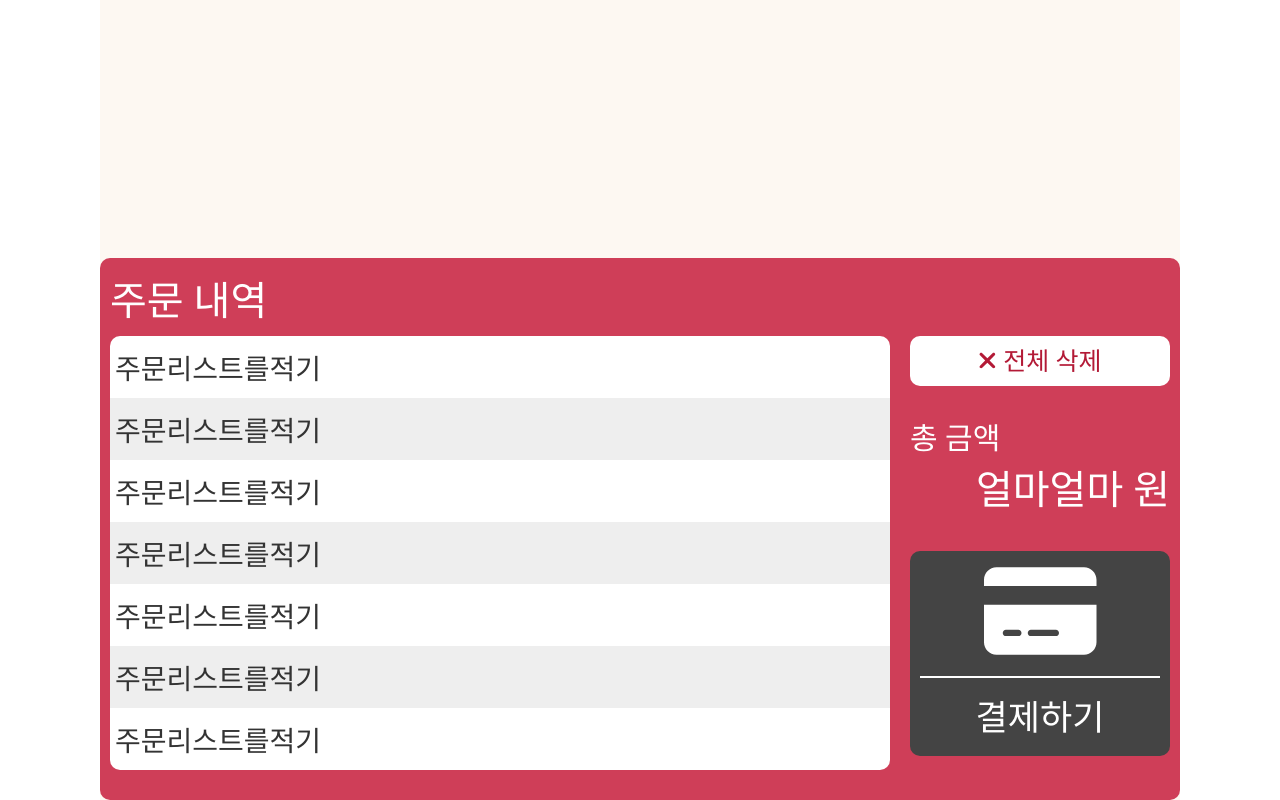
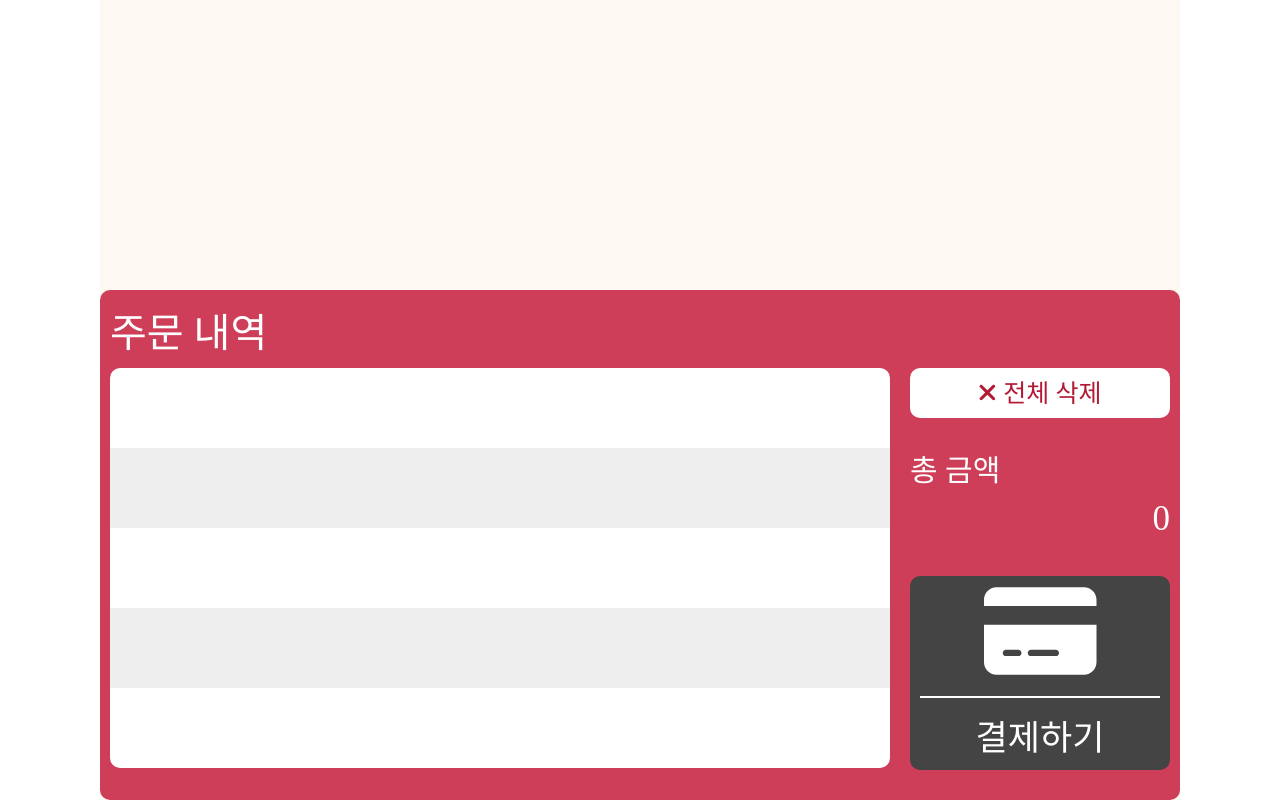
Before and after one commit to Jinju-Jeon/gongcha, a React (Create React App) app: page /gongcha/menu in a window 1280 px wide. Shown: the part 1120-1920 px from the top of the page. Built offline with nearby package versions, Linux system fonts and the light colour scheme; a web font is replaced by a local one.

Commit message:
메뉴-현재리스트 구현 중

```diff
--- a/src/component/OrderList.js
+++ b/src/component/OrderList.js
@@ -2,22 +2,62 @@ import React from 'react'
 import { FontAwesomeIcon } from '@fortawesome/react-fontawesome'
 import { faXmark, faCreditCard } from '@fortawesome/free-solid-svg-icons'
 
+import { useSelector, useDispatch } from 'react-redux'
+
 
 
 export default function OrderList() {
+  const state = useSelector(state=>state)
+  const nowOrder = state.order
+  console.log(nowOrder)
+  let nowPrice = 0
+
+  nowOrder.forEach((el)=>{
+    let topPrice = 0
+    el.topping.forEach((el)=>{
+      topPrice+=el.price
+    })
+    nowPrice += ((el.item.price+topPrice)*el.quant)
+    console.log(nowPrice)
+  })
+
+
+  let liShape = []
+  if(nowOrder.length<4){
+    liShape = Array(4-nowOrder.length).fill('')
+  }
+
+
   return (
     <div className='bottom'>
           <h1>주문 내역</h1>
           <div>
             <div className='order_cover'>
                 <ul className='order_list'>
-                  <li>주문리스트를적기</li>
-                  <li>주문리스트를적기</li>
-                  <li>주문리스트를적기</li>
-                  <li>주문리스트를적기</li>
-                  <li>주문리스트를적기</li>
-                  <li>주문리스트를적기</li>
-                  <li>주문리스트를적기</li>
+                  {nowOrder.map((el,i)=>{
+                    return(
+                      <li key={i}>
+                        <p>
+                          <span>{i+1}. {el.item.name}</span>
+                          <span>
+                            {(el.item.price)}원
+                          </span>
+                        </p>
+                        {el.cup} -
+                        얼음 {el.ice} -
+                        당도 {el.sugarSelect}% -
+                        {el.topping.length===0 ? " 없음" :
+                          el.topping.map((element,j) => (<span key={j}> {element.name}</span>))
+                        } -
+                        수량: {el.quant}
+                        <button>
+                          삭제
+                        </button>
+                      </li>
+                    )})}
+
+                  {nowOrder.length<4 ? liShape.map((item,i)=>(<li key={i}></li>)) : ""}
+
                 </ul>
             </div>
             <div className='menu_btn'>
@@ -25,7 +65,7 @@ export default function OrderList() {
                 <div className='total'>
                   <p>총 금액</p>
                   <p>
-                    얼마얼마 원
+                    {nowPrice}
                   </p>
                 </div>
                 <button className='pay'>
--- a/src/data/store.js
+++ b/src/data/store.js
@@ -7,7 +7,7 @@ const order = createSlice({
 
     reducers: {
         addItem(state,action){
-            console.log(action.payload)
+            state.push(action.payload)
         }
 
     },
--- a/src/page/Menu.js
+++ b/src/page/Menu.js
@@ -3,6 +3,7 @@ import { Outlet, Link, useLocation } from 'react-router-dom'
 import { FontAwesomeIcon } from '@fortawesome/react-fontawesome'
 import { faHouse } from '@fortawesome/free-solid-svg-icons'
 import OrderList from '../component/OrderList'
+
 
 export default function Menu() {
   const nowPath = useLocation().pathname.replace('/menu/','')
--- a/src/page/Option.js
+++ b/src/page/Option.js
@@ -26,7 +26,7 @@ export default function Option() {
   const navigate = useNavigate()
 
   const dispatch = useDispatch()
-  const state = useSelector(state=>state)
+
 
   const item = useLocation().state.menu
 
@@ -72,22 +72,6 @@ export default function Option() {
   if(item.sugar.length===1){sugarDefault=item.sugar[0]}
   const [sugarSelect, setSugar] = useState(sugarDefault)
   function sugarAction(e){
-
-    /* setSugar(Number(e.target.value))
-
-    const sugarWh = [0,30,50,70,100]
-    const sugarEl = document.querySelectorAll('.select_sugar label')
-    const nth = sugarWh.findIndex((el)=>(el===Number(e.target.value)))
-
-
-    sugarEl.forEach((item,i)=>{
-      if(i===nth){
-        item.classList.add('checked')
-      } else{
-        item.classList.remove('checked')
-      }} */
-
-
     setSugar(Number(e.target.value))
     const sugarEl = document.querySelectorAll('.select_sugar label')
     sugarEl.forEach((item)=>{
@@ -166,6 +150,27 @@ export default function Option() {
   const [nowPrice,setPrice] = useState(item.price)
 
 
+  function storing(){
+    if(cupSelect===-1){
+      alert('컵을 선택해주세요')
+      return
+      } else if(iceSelect===-1){
+        alert('얼음량을 선택해주세요')
+        return
+      } else if(sugarSelect===-1){
+        alert('당도를 선택해주세요')
+        return
+      }
+    //if
+
+    const passTopping = topping.filter((item,i)=>(topSelect[i]===1))
+
+
+    dispatch(addItem({item: item, cup: cupTxt[cupSelect], ice: iceTxt[iceSelect], sugarSelect: sugarSelect, topping: passTopping, quant: quantity}))
+
+    navigate('/menu/newseason')
+
+  }
 
 
 
@@ -322,7 +327,7 @@ export default function Option() {
                   <button onClick={()=>(quantChange(quantity-1))}>
                     <FontAwesomeIcon icon={faCircleMinus} />
                   </button>
-                  <p className='now_quant'>{quantity}</p>
+                  <span className='now_quant'>{quantity}</span>
                   <button onClick={()=>(quantChange(quantity+1))}>
                     <FontAwesomeIcon icon={faCirclePlus} />
                   </button>
@@ -334,7 +339,7 @@ export default function Option() {
                 <p>{(nowPrice*quantity).toLocaleString()}원</p>
               </div>
               <div className='btn_cover'>
-                <button className='add_other'>다른 메뉴 추가</button>
+                <button className='add_other' onClick={()=>(storing())}>다른 메뉴 추가</button>
                 <button className='pay'>바로결제</button>
               </div>
             </div>
--- a/src/page/page.scss
+++ b/src/page/page.scss
@@ -25,7 +25,7 @@
         font-size: 1.5rem;
     }
     p:nth-child(2){
-        font-size: 2rem;
+        font-size: 1.75rem;
         text-align: right;
     }
 }
@@ -159,13 +159,36 @@
             .order_list{
                 border-radius: 10px;
                 background-color: #fff;
-                height: 62px*7;
+                height: 400px;
+                overflow-y: scroll;
+                &::-webkit-scrollbar{display: none;}
 
                 li{
-                    font-size: 1.4rem;
+                    font-size: 1rem;
+                    height: 80px;
+                    box-sizing: border-box;
                     padding: 10px 5px;
+                    position: relative;
 
                     &:nth-child(2n){background-color: #eee;}
+
+                    p:first-child{
+                        font-weight: bold;
+                        display: flex;
+                        justify-content: space-between;
+
+                        span:nth-child(2){margin-right: 70px;}
+                    }
+
+                    button{
+                        position: absolute;
+                        top: 10px; right: 10px;
+                        padding: 5px;
+                        border-radius: 5px;
+                        background-color: #fff;
+                        border: 1px solid default.$mainC;
+                        color: default.$mainC;
+                    }
                 }
 
 
@@ -196,7 +219,7 @@
 
                     background-color: #444;
                     color: #fff;
-                    padding: 10px;
+                    padding: 5px 10px;
 
                     p{
                         svg{
@@ -359,6 +382,7 @@
             .quantity, .total, .btn_cover{
                 display: flex;
                 justify-content: space-between;
+                align-items: center;
             }
 
             .quantity{
@@ -383,17 +407,19 @@
 
                 &.add_other{
                     font-size: 1.25rem;
-                    padding: 10px;
+                    padding: 0 10px;
                     background-color: #fff;
                     color: default.$mainC;
                     border: 3px solid default.$mainC;
+                    height: 60px;
+                    line-height: 60px;
                 }
 
                 &.pay{
                     font-size: 1.75rem;
                     background-color: #444;
                     color: #fff;
-                    padding: 15px 40px;
+                    padding: 25px 40px;
                 }
             }//button
 
```
